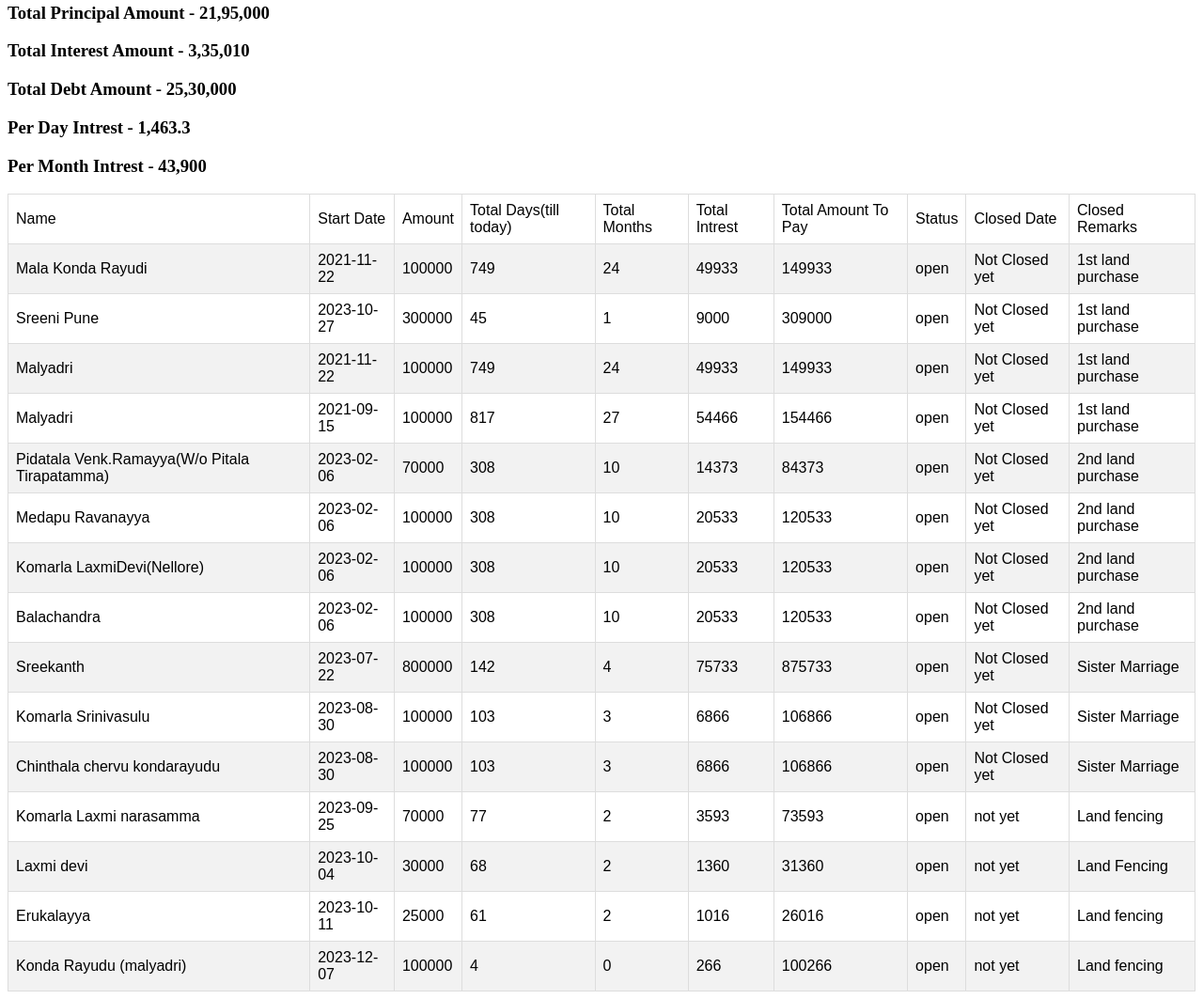
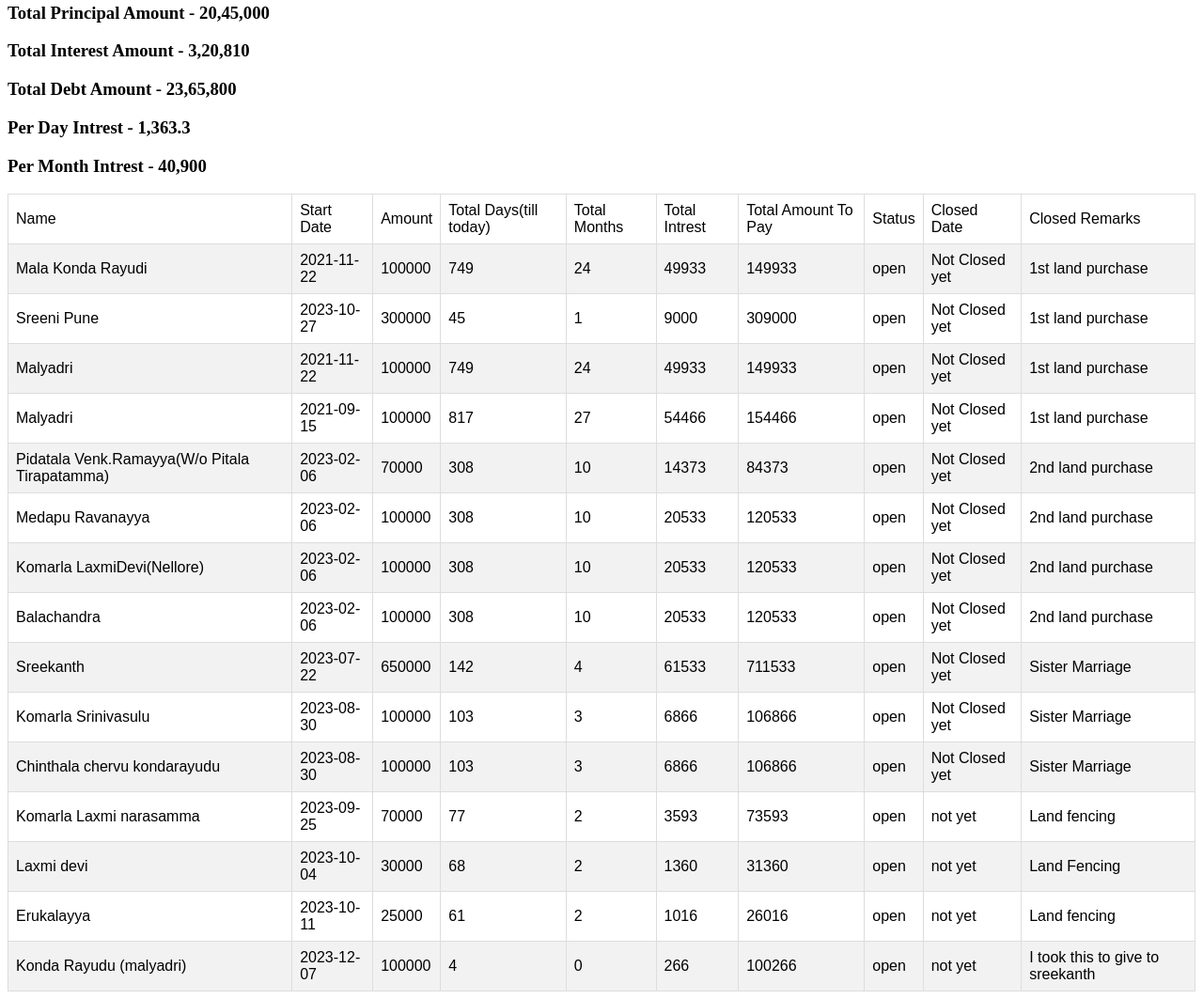
Before and after one commit to Nageshwararaov/personal-static-calculator, a plain HTML site: page index.html in a window 1280 px wide. Shown: the part 46-1109 px from the top of the page at 94% size. Drawn offline with nearby package versions, Linux system fonts and the light colour scheme.

Commit message:
Update index.html

```diff
--- a/index.html
+++ b/index.html
@@ -67,7 +67,7 @@
     "11": {
         "vendor_name": "Sreekanth",
         "startDate": "2023-07-22",
-        "amount": 800000,
+        "amount": 650000,
         "status": "open",
         "closed_date": "Not Closed yet",
         "remarks": "Sister Marriage"
@@ -118,7 +118,7 @@
         "amount":100000,
         "status":"open",
         "closed_date":"not yet",
-        "remarks":"Land fencing"
+        "remarks":"I took this to give to sreekanth"
     }
 }
 </script>
```
